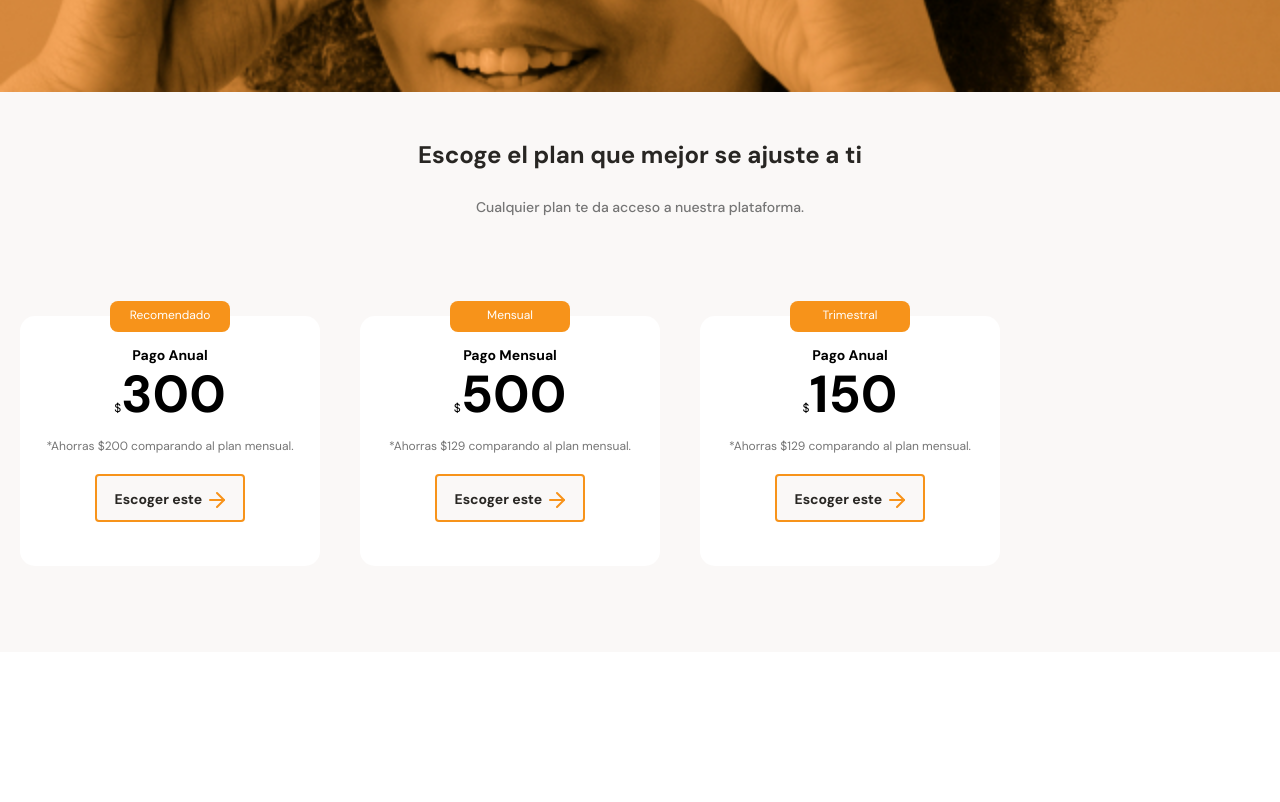
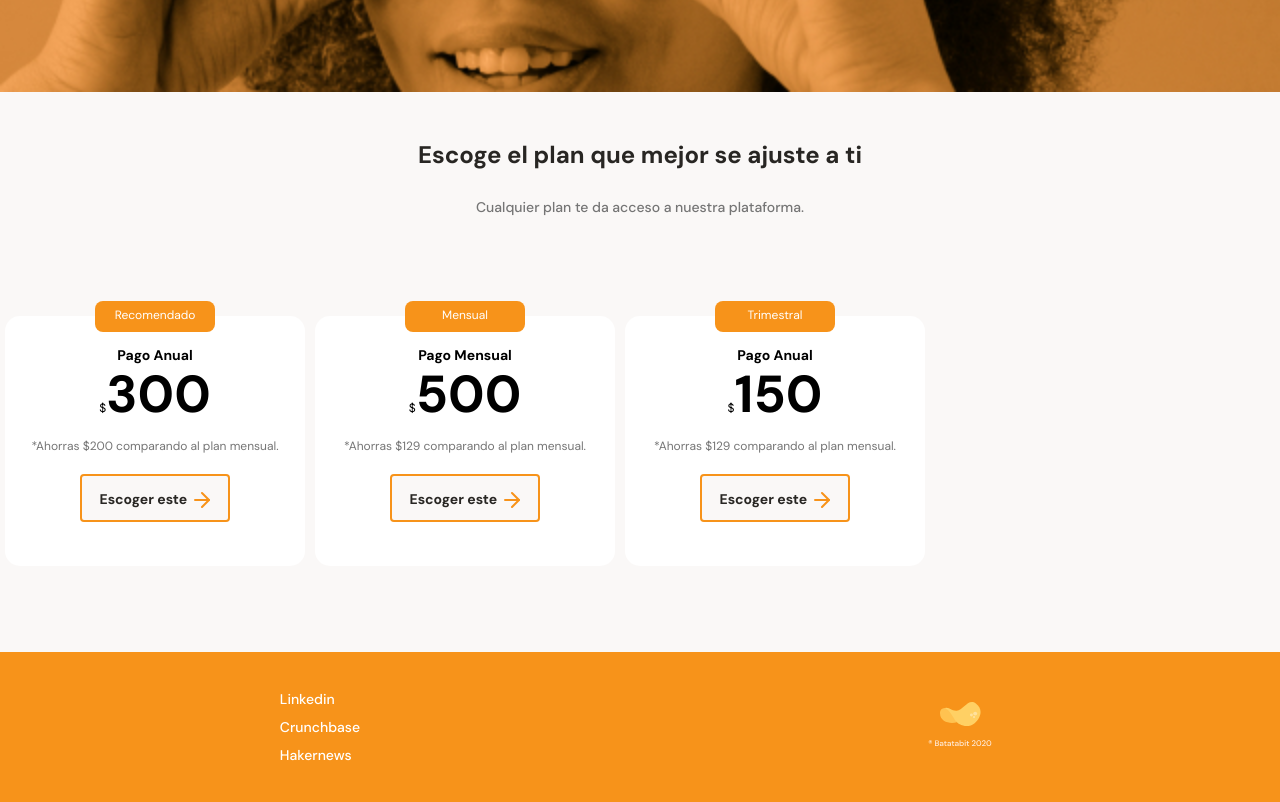
Before and after one commit to mgsanchezdev/bitcoin, a plain HTML site: page index.html in a window 1280 px wide. Shown: the part 1803-2605 px from the top of the page. Before the commit the page ends 2455 px from the top, so only its background shows below. Drawn offline with Linux system fonts and the light colour scheme.

Commit message:
Estilos footer

```diff
--- a/index.html
+++ b/index.html
@@ -114,7 +114,18 @@
                 </article>
             </section>
         </section>
-        <footer></footer>
+        <footer>
+            <section class="left">
+                <ul>
+                    <li> <a href="#">Linkedin</a></li>
+                    <li> <a href="#">Crunchbase</a></li>
+                    <li> <a href="#">Hakernews</a></li>
+                </ul>
+            </section>
+            <section class="right">
+                <img src="./assets/img/logo-footer.svg" alt="Logo de Batatabit 2020">
+            </section>
+        </footer>
     </main>
 </body>
 
--- a/styles.css
+++ b/styles.css
@@ -380,10 +380,10 @@ main {
   position: relative;
   scroll-snap-align: center; /*Centra el tarjeta en la mitad del la pantalla*/
   width: 70%;
-  min-width: 230px;
+  min-width: 190px;
   max-width: 300px;
   height: 250px;
-  margin: 50px 20px 0;
+  margin: 50px 5px 0;
   padding: 0 15px;
   background-color: var(--just-white);
   border-radius: 15px;
@@ -450,3 +450,33 @@ main {
   background-image: url('./assets/icons/orange-right-arrow.svg');
   vertical-align: text-bottom;
 }
+
+footer {
+  display: flex;
+  width: 100%;
+  height: 150px;
+  background-color: var(--bitcoin-orange);
+}
+
+footer section {
+  display: flex;
+  width: 50%;
+  justify-content: center;
+  align-items: center;
+}
+
+footer .left ul {
+  font-size: 1.4rem;
+  font-weight: 500;
+  line-height: 1.8rem;
+  list-style: none;
+}
+
+.left li {
+  margin: 10px 0;
+}
+
+.left a {
+  text-decoration: none;
+  color: var(--just-white);
+}
```
